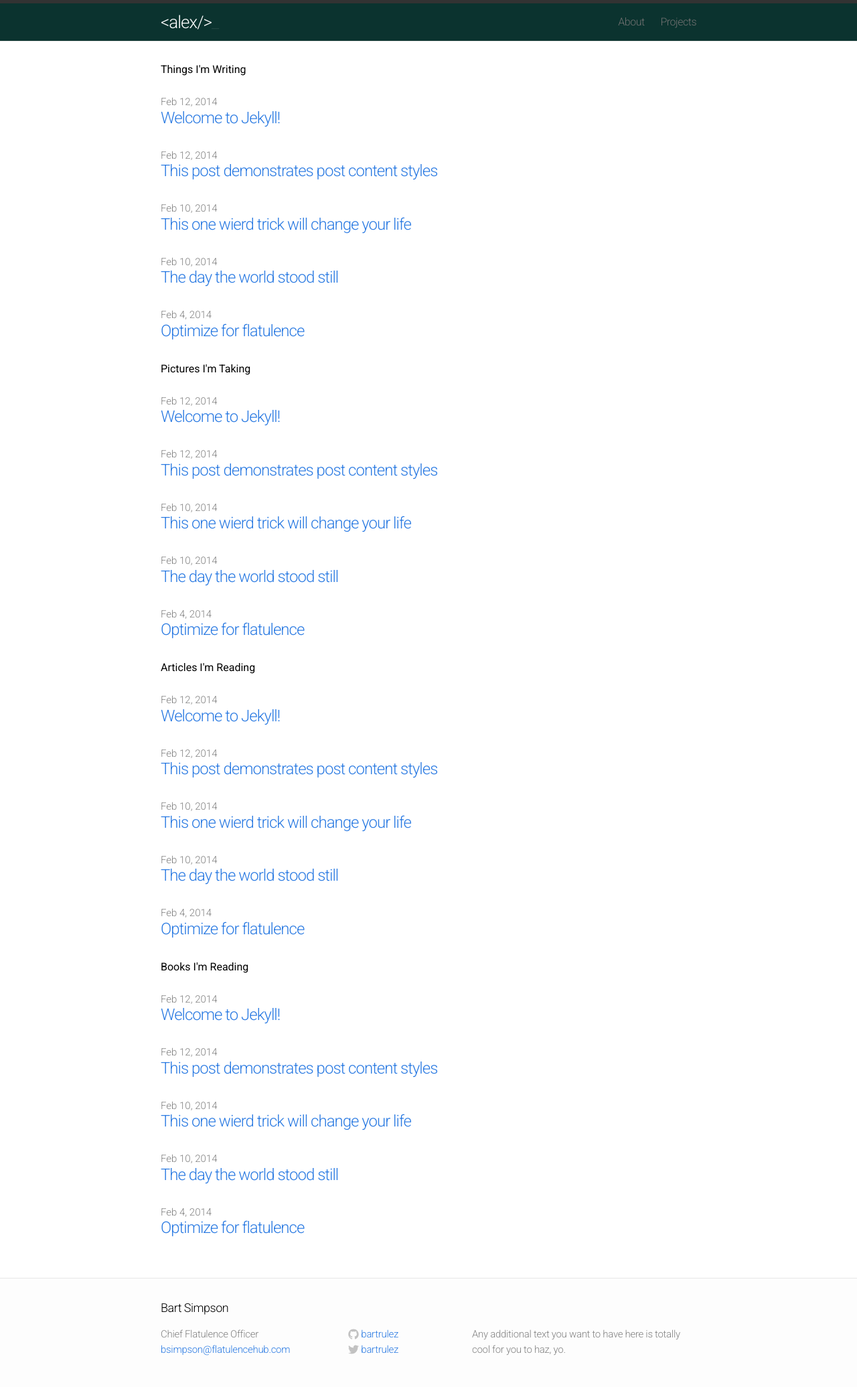
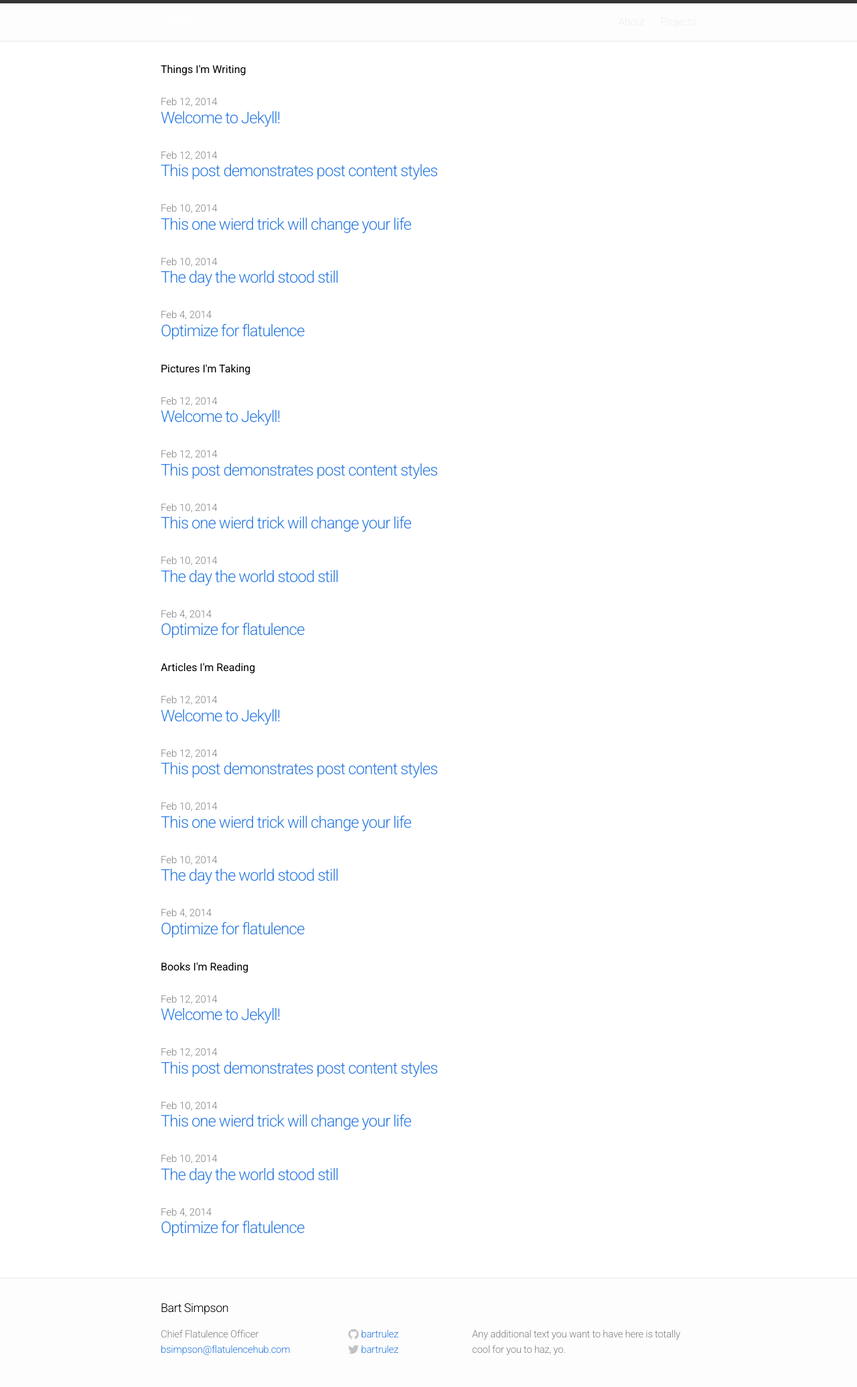
Before and after one commit to yofeed/yofeed.github.io, a Jekyll site: the page built from index.html, in a window 1280 px wide. Shown: the whole page at 67% size. Built offline with Jekyll 4.4.1, drawn with Linux system fonts in a browser that asks for light colours; Markdown is read by kramdown in place of the engine named in the settings.

Commit message:
Update main.css

```diff
--- a/css/main.css
+++ b/css/main.css
@@ -51,7 +51,7 @@ a:visited { color: #205caa; }
   border-top: 5px solid #333;
   border-bottom: 1px solid #e8e8e8;
   min-height: 56px;
-  background-color: #0B332F;
+  background-color: #0000;
 }
 
 .site-title,
@@ -76,7 +76,7 @@ a:visited { color: #205caa; }
 
 .site-nav .page-link {
   margin-left: 20px;
-  color: #727272;
+  color: #EFEFEF;
   letter-spacing: -.5px;
 }
 
```
